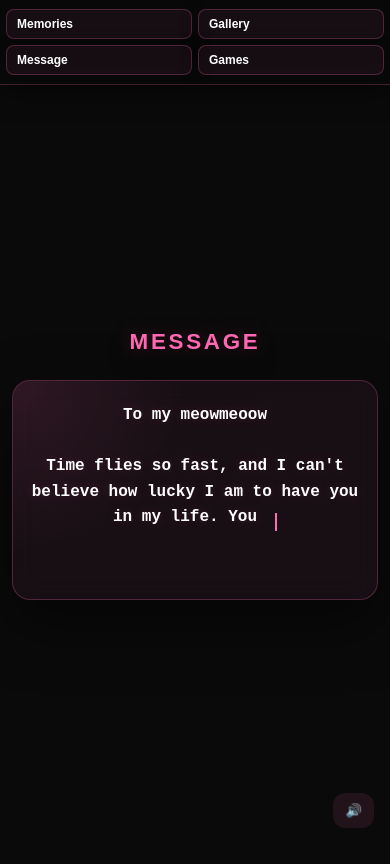
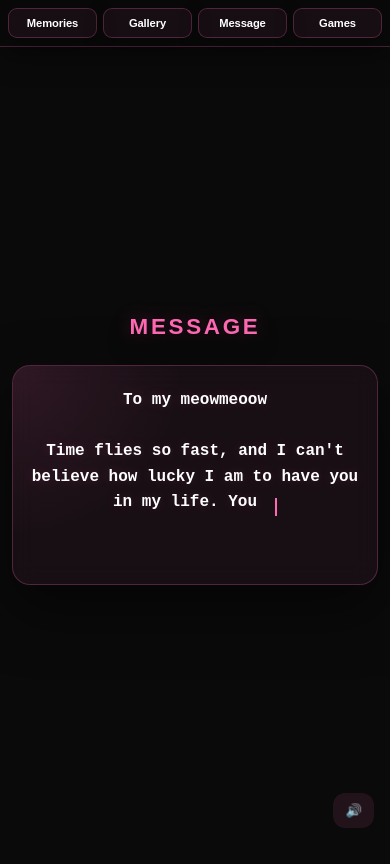
Before and after one commit to yanze04/mymeowmeow, a plain HTML site: page message.html in a window 390 px wide. Drawn offline with Linux system fonts and the light colour scheme.

Commit message:
message.html

```diff
--- a/message.html
+++ b/message.html
@@ -336,41 +336,45 @@
         }
 
         @media (max-width: 768px) {
-            .navbar { padding: 12px 10px; gap: 9px; flex-wrap: wrap; justify-content: center; }
+            .navbar {
+                justify-content: space-between;
+                padding: 10px 12px;
+                gap: 8px;
+                flex-wrap: nowrap;
+            }
             .navbar a {
-                font-size: 0.82rem;
-                padding: 9px 14px;
-                border-radius: 12px;
+                flex: 1 1 0;
+                text-align: center;
+                font-size: 0.8rem;
+                padding: 9px 6px;
+                border-radius: 10px;
             }
-            .container { padding-top: 120px; }
+            .container { padding-top: 90px; }
             body { padding-bottom: 20px; }
         }
 
-        @media (max-width: 600px) {
-            .navbar { padding: 10px 8px; gap: 7px; justify-content: center; }
+        @media (max-width: 480px) {
+            .navbar {
+                padding: 8px 8px;
+                gap: 6px;
+                flex-wrap: nowrap;
+            }
             .navbar a {
-                font-size: 0.78rem;
-                padding: 8px 12px;
-                border-radius: 10px;
-                flex: 1 1 calc(50% - 7px);
-                min-width: 140px;
+                font-size: 0.7rem;
+                padding: 8px 4px;
+                border-radius: 9px;
+                letter-spacing: -0.01em;
             }
-            .container { padding-top: 110px; }
-        }
-
-        @media (max-width: 480px) {
-            .navbar { padding: 9px 6px; gap: 6px; justify-content: center; }
-            .navbar a { font-size: 0.75rem; padding: 7px 10px; border-radius: 8px; flex: 1 1 calc(50% - 6px); min-width: 120px; }
-            .container { padding: 110px 12px 25px; }
+            .container { padding: 80px 12px 25px; }
             .container h1 { font-size: clamp(1.4rem, 2.5vw, 2rem); }
             .message-box { padding: 22px 16px; border-radius: 18px; }
             .typewriter { font-size: 1rem; line-height: 1.6; }
         }
 
         @media (max-width: 360px) {
-            .navbar { padding: 8px 4px; gap: 4px; }
-            .navbar a { font-size: 0.7rem; padding: 6px 8px; border-radius: 6px; flex: 1 1 100%; }
-            .container { padding: 100px 10px 20px; }
+            .navbar { padding: 7px 6px; gap: 4px; flex-wrap: nowrap; }
+            .navbar a { font-size: 0.62rem; padding: 7px 2px; border-radius: 7px; }
+            .container { padding: 74px 10px 20px; }
             .container h1 { font-size: clamp(1.2rem, 2vw, 1.6rem); }
             .message-box { padding: 20px 14px; border-radius: 16px; }
             .typewriter { font-size: 1rem; line-height: 1.6; }
```
